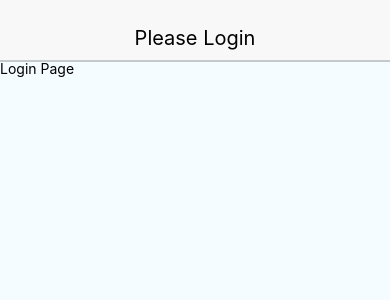
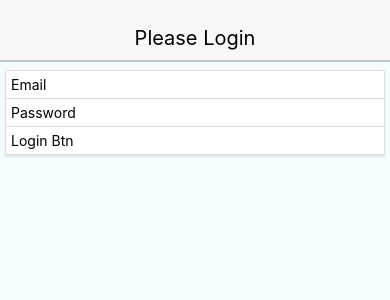
Before and after one commit to miraz235/react-native-employee-manager, a React Native app: screen / in a window 390 px wide. Shown: the top 300 px of the page. Built offline with nearby package versions, Linux system fonts and the light colour scheme.

Commit message:
card and card section developed

```diff
--- /dev/null
+++ b/components/card.js
@@ -0,0 +1,27 @@
+import React from 'react';
+import { View } from 'react-native';
+
+const Card = (props) => (
+    <View style={styles.containerStyle}>
+        {props.children}
+    </View>
+);
+
+const styles = {
+    containerStyle: {
+        borderWidth: 1,
+        borderRadius: 2,
+        borderColor: '#ddd',
+        borderBottomWidth: 0,
+        shadowColor: '#000',
+        shadowOffset: { width: 0, height: 2 },
+        shadowOpacity: 0.1,
+        shadowRadius: 2,
+        elevation: 1,
+        marginLeft: 5,
+        marginRight: 5,
+        marginTop: 10
+    }
+};
+
+export default Card;
--- /dev/null
+++ b/components/card.section.js
@@ -0,0 +1,22 @@
+import React from 'react';
+import { View } from 'react-native';
+
+const CardSection = (props) => (
+    <View style={[styles.containerStyle, props.style]}>
+        {props.children}
+    </View>
+);
+
+const styles = {
+    containerStyle: {
+        borderBottomWidth: 1,
+        padding: 5,
+        backgroundColor: '#fff',
+        justifyContent: 'flex-start',
+        flexDirection: 'row',
+        borderColor: '#ddd',
+        position: 'relative'
+    }
+};
+
+export default CardSection;
--- a/components/login.js
+++ b/components/login.js
@@ -1,15 +1,30 @@
-import React, { Component } from "react";
-import { Platform, StyleSheet, Text, View } from "react-native";
+import React, {Component} from 'react';
+import {Text, View} from 'react-native';
+import Card from './card';
+import CardSection from './card.section';
 
 export default class Login extends Component {
     componentDidMount() {
         this.props.titleBarApi("", "Please Login", "");
     }
+
     render() {
         if (this.props.visible) {
-      return <Text>Login Page</Text>;
+            return (
+                <Card>
+                    <CardSection>
+                        <Text>Email</Text>
+                    </CardSection>
+                    <CardSection>
+                        <Text>Password</Text>
+                    </CardSection>
+                    <CardSection>
+                        <Text>Login Btn</Text>
+                    </CardSection>
+                </Card>
+            );
         } else {
-      return <View />;
+            return <View/>;
         }
     }
 }
```
Lines whose indentation alone changed are shown as unchanged.
